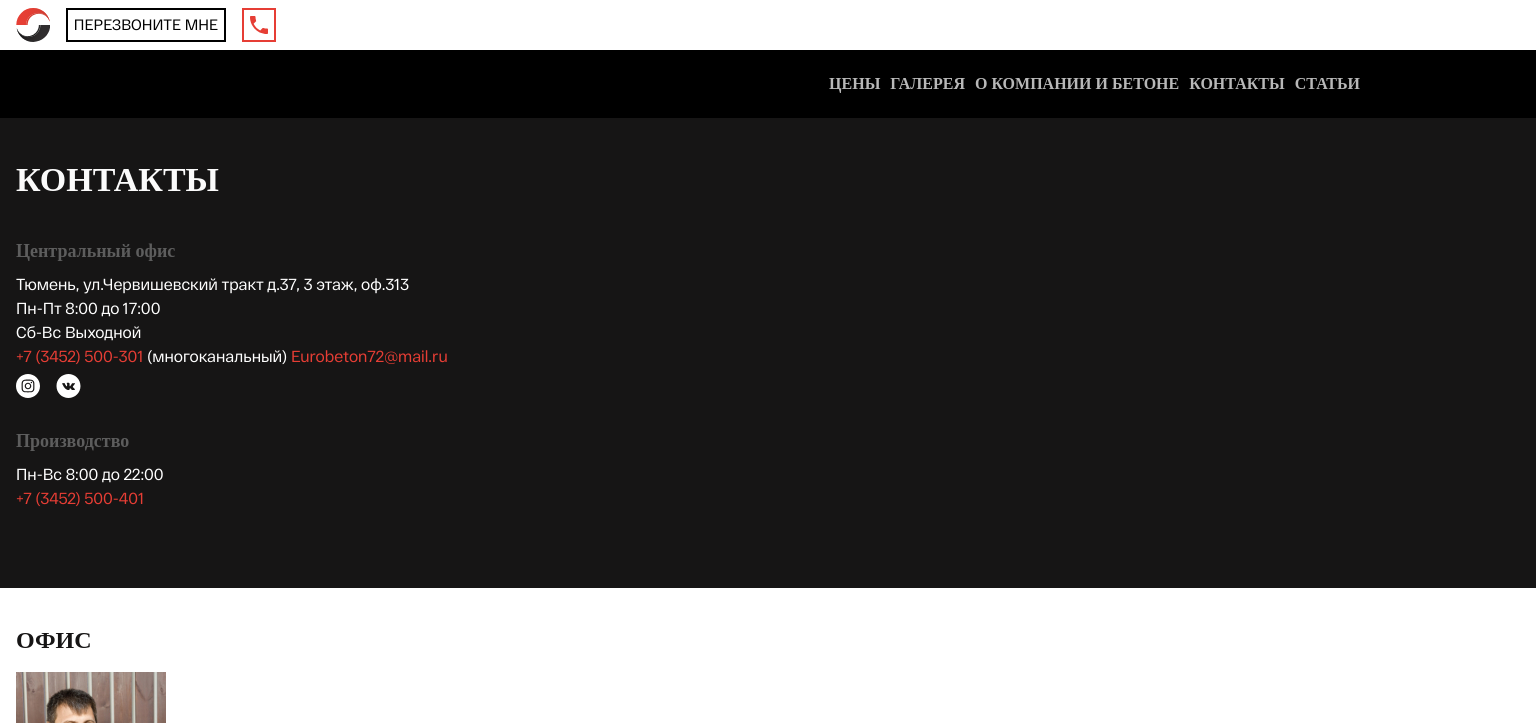
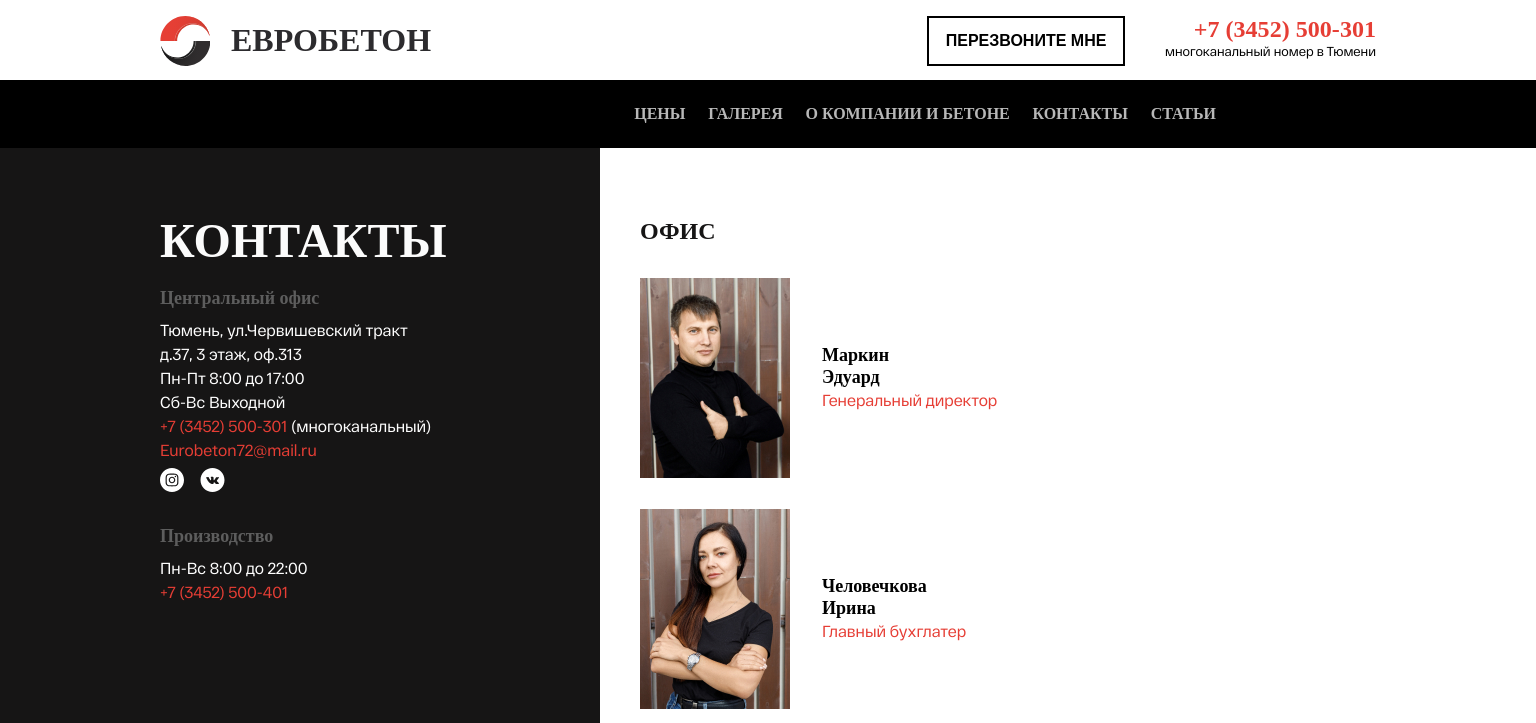
Before and after one commit to ALEXX4891/layout-SunWeb, a plain HTML site: page index.html in a window 1536 px wide. Shown: the top 723 px of the page. Drawn offline with Linux system fonts and the light colour scheme; a web font is replaced by a local one.

Commit message:
do desctop 2

```diff
--- a/css/style.css
+++ b/css/style.css
@@ -253,6 +253,18 @@ body {
     cursor: pointer;
 }
 
+.header__title {
+    display: none;
+    margin-right: 10px;
+    color: #2C2B2E;
+    font-family: RFDewiExpanded;
+    font-size: 32px;
+    font-style: normal;
+    font-weight: 900;
+    line-height: 120%;
+    text-transform: uppercase;
+}
+
 .header__nav {
     /* padding-left: 20%; */
     /* display: flex; */
@@ -264,14 +276,16 @@ body {
     text-transform: uppercase;
     /* align-items: flex-end; */
     justify-content: end;
+}
 
-
+.header__wraper-left {
+    display: flex;
 }
 
 .nav__list {
     display: flex;
     max-width: 800px;
-    justify-content: end;
+    justify-content: space-between;
     /* flex-direction: column; */
     /* align-items: flex-end; */
 }
@@ -295,9 +309,13 @@ body {
     margin-right: 160px;
 }
 
+.header__logo {
+    display: block;
+}
+
 .header__logo-img {
     width: 34px;
-    height: 34px;
+    /* height: 34px; */
 }
 
 .header__logo,
@@ -340,7 +358,7 @@ body {
 
 }
 
-.header__top-left {
+.header__left {
     justify-content: space-between;
 }
 
@@ -369,6 +387,10 @@ body {
 
 .contacts__text_red {
     color: var(--Red);
+}
+
+.contacts__container {
+    max-width: 600px;
 }
 
 .contacts__subtitle {
@@ -641,28 +663,198 @@ margin-bottom: 30px;
 
 
 @media (min-width: 768px) {
-
     .btn-burger {
         display: none;
     }
 
     .header__nav {
+        padding-left: 39%;
+        display: block;
+        /* align-items: end; */
+    }
+
+    .container {
+        padding-left: 50px;
+        padding-right: 50px;
+    }
+}
+
+@media (min-width: 1280px) {
+    .footer__container {
+        display: flex;
+        justify-content: space-between;
+        min-height: 517px;
+    }
+
+    .main__top {
         display: flex;
     }
 
-    /* .section {
-      padding: 0 75px;
+    .container {
+        padding-left: 100px;
+        padding-right: 100px;
+    }
+}
+
+@media (min-width: 1440px) {
+    .container {
+        padding-top: 68px;
+        padding-left: 160px;
+        padding-right: 160px;
     }
 
     .footer__container {
-      padding: 50px 75px 40px;
+        padding-top: 68px;
+    }
+    .header__container {
+        padding-top: 8px;
+        height: 80px;
     }
 
-    .header__container {
-      padding: 14px 75px;
+    .header__container_black {
+        padding-top: 0;
+        height: 68px;
     }
 
-    .slider__title {
-      font-size: 70px;
-    } */
-  }
+    .header__logo-img {
+        width: 50px;
+    }
+
+    .header__title {
+        display: inline-block;
+
+    }
+
+    .header__phone {
+        color: var(--Red);
+        text-align: right;
+        font-family: RFDewiExpanded;
+        font-size: 24px;
+        font-style: normal;
+        font-weight: 900;
+        line-height: normal;
+        letter-spacing: 0.036px;
+    }
+
+    .header__desc {
+        height: 50px;
+        color: var(--Black);
+        text-align: right;
+        font-family: RFDewi;
+        font-size: 13px;
+        font-style: normal;
+        font-weight: 400;
+        line-height: normal;
+    }
+
+    .header__btn {
+        padding-top: 15px;
+        width: 198px;
+        height: 50px;
+        color: var(--Black, #000);
+        /* font-family: RFDewi; */
+        font-size: 16px;
+        font-style: normal;
+        font-weight: 700;
+        line-height: 100%; /* 16px */
+        text-transform: uppercase;
+    }
+    .btn-phone {
+        display: none;
+    }
+
+    .header__title {
+        /* display: inline-block;
+        width: 40px; */
+        /* padding-top: 5px; */
+        /* padding-left: 5px; */
+        /* margin-right: 50px; */
+        padding: 5px;
+    }
+
+    .header__wraper {
+
+    }
+
+    .header__left {
+        width: 100%;
+        /* flex-direction: row;
+        justify-content: space-between; */
+    }
+
+    .header__wraper-rigth {
+        display: flex;
+    }
+
+    .hader__phone-block {
+        flex-direction: column;
+    }
+
+    .header__btn {
+        margin-right: 40px;
+    }
+
+    .cards {
+        /* max-width: 100px; */
+        display: flex;
+        flex-wrap: wrap;
+        /* justify-content: space-between; */
+    }
+
+    .card {
+        max-width: 430px;
+        margin-right: 10px;
+        /* display: flex; */
+        /* flex-wrap: wrap; */
+        /* justify-content: space-between; */
+    }
+
+    .card:nth-child(2n+1) {
+        margin-right: 17px
+    }
+
+    .card__desc {
+        width: 220px;
+    }
+
+    .cards__title {
+        margin-bottom: 29px;
+    }
+
+    .people__container {
+        /* width: 1200px; */
+        padding-top: 31px;
+        padding-left: 40px;
+        padding-right: 80px;
+    }
+
+    .people__office {
+        /* width: 1200px; */
+
+    }
+    .contacts__container {
+        /* max-width: 650px; */
+        width: 600px;
+    }
+
+    .main__top {
+        max-height: 975px;
+        overflow: hidden;
+    }
+
+    .contacts__title {
+        padding: 0;
+        margin: 0;
+        color: #FBFBFB;
+        font-family: RFDewiExpanded;
+        font-size: 48px;
+        font-style: normal;
+        font-weight: 800;
+        line-height: 120%;
+        text-transform: uppercase;
+    }
+
+    .contacts__container {
+        padding-top: 50px;
+    }
+}
--- a/index.html
+++ b/index.html
@@ -11,19 +11,33 @@
     <header class="header">
         <div class="container header__container">
             <div class="heder__top flex">
-                <div class="header__top-left flex">
+                <div class="header__left flex">
+                    <div class="header__wraper-left">
                         <a href="#" class="header__logo">
                             <img class="header__logo-img" src="img/logo.svg" alt="Логотип компании Евробетон">
                         </a>
+                        <span class="header__title">
+                            Евробетон
+                        </span>
+                    </div>
+                    <div class="header__wraper-rigth">
                         <a class="header__btn btn-call flex" href="tel:+73452500301">
                             Перезвоните мне
                         </a>
-
                         <a class="header__btn btn-phone flex" href="tel:+73452500301">
                             <svg xmlns="http://www.w3.org/2000/svg" width="18" height="18" viewBox="0 0 18 18" fill="none">
                                 <path d="M3.62 7.79C5.06 10.62 7.38 12.93 10.21 14.38L12.41 12.18C12.68 11.91 13.08 11.82 13.43 11.94C14.55 12.31 15.76 12.51 17 12.51C17.55 12.51 18 12.96 18 13.51V17C18 17.55 17.55 18 17 18C7.61 18 0 10.39 0 1C0 0.45 0.45 0 1 0H4.5C5.05 0 5.5 0.45 5.5 1C5.5 2.25 5.7 3.45 6.07 4.57C6.18 4.92 6.1 5.31 5.82 5.59L3.62 7.79Z" fill="#E63E35"/>
                             </svg>
                         </a>
+                        <div class="hader__phone-block flex">
+                            <a class="header__phone" href="tel:+73452500301">
+                                +7 (3452) 500-301
+                            </a>
+                            <div class="header__desc">
+                                многоканальный номер в Тюмени
+                            </div>
+                        </div>
+                    </div>
                 </div>
 
                 <button class="header__btn btn-burger">
@@ -126,8 +140,8 @@
                 </div>
                 <div class="main__people people">
                     <div class="container people__container">
+                        <h2 class="cards__title">Офис</h2>
                         <div class="people__office cards">
-                            <h2 class="cards__title">Офис</h2>
                             <div class="cards__item card">
                                 <div class="card__img">
                                     <img src="./img/man1.jpg" alt="">
@@ -209,8 +223,8 @@
                                 </div>
                             </div>
                         </div>
+                        <h2 class="cards__title">Производство</h2>
                         <div class="people__prod cards">
-                            <h2 class="cards__title">Производство</h2>
                             <div class="cards__item card">
                                 <div class="card__img">
                                     <img src="./img/man1.jpg" alt="">
```
Lines whose indentation alone changed are shown as unchanged.
